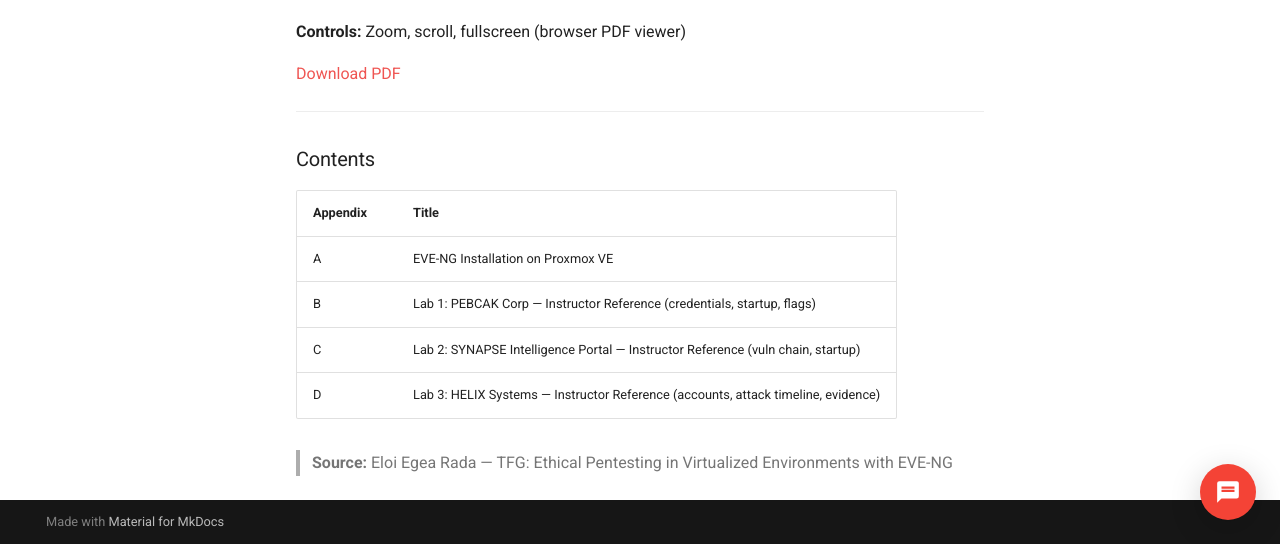
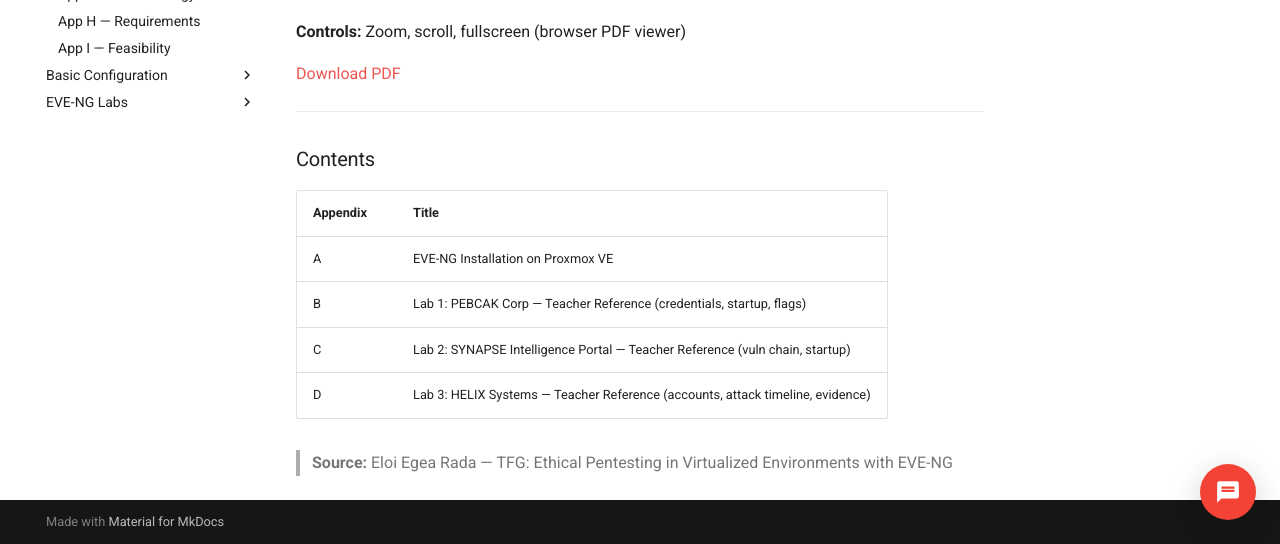
Before and after one commit to TheEgea/TFG, an MkDocs documentation site: the page built from docs/web/docs/assets/official_Documents/annexos.md, in a window 1280 px wide and 900 px high, scrolled down 679 px, cut to the strip 356-900 px from the top of the window. Built offline with MkDocs 1.6.1 and Material for MkDocs 9.7.7, drawn with Linux system fonts in a browser that asks for light colours; comment, search, counter and statistics services are not loaded; some of the changed lines change nothing that is shown; some of the changed text lies outside the part shown.

Commit message:
fix(web): restructure nav + fix site_url case + Teacher in annexos
- Thesis Documentation section now contains Memory (Vol I), Appendices (Vol II)
  and all App A-I individual pages (annexes moved out of separate top-level section)
- Removed Feasibility Study from nav (Ch6 is part of Vol I / memory-main.pdf)
- site_url: TheEgea.github.io -> theegea.github.io
- annexos.md: Instructor Reference -> Teacher Reference

```diff
--- a/docs/web/docs/assets/official_Documents/annexos.md
+++ b/docs/web/docs/assets/official_Documents/annexos.md
@@ -18,8 +18,8 @@
 | Appendix | Title |
 |----------|-------|
 | A | EVE-NG Installation on Proxmox VE |
-| B | Lab 1: PEBCAK Corp — Instructor Reference (credentials, startup, flags) |
-| C | Lab 2: SYNAPSE Intelligence Portal — Instructor Reference (vuln chain, startup) |
-| D | Lab 3: HELIX Systems — Instructor Reference (accounts, attack timeline, evidence) |
+| B | Lab 1: PEBCAK Corp — Teacher Reference (credentials, startup, flags) |
+| C | Lab 2: SYNAPSE Intelligence Portal — Teacher Reference (vuln chain, startup) |
+| D | Lab 3: HELIX Systems — Teacher Reference (accounts, attack timeline, evidence) |
 
 > **Source:** Eloi Egea Rada — TFG: Ethical Pentesting in Virtualized Environments with EVE-NG
--- a/docs/web/mkdocs.yml
+++ b/docs/web/mkdocs.yml
@@ -1,7 +1,7 @@
 site_name: Ethical Pentesting with EVE-NG
 site_description: Bachelor's Thesis - Virtual labs for cybersecurity training
 site_author: Eloi Egea Rada
-site_url: https://TheEgea.github.io/TFG
+site_url: https://theegea.github.io/TFG
 repo_url: https://github.com/TheEgea/TFG
 edit_uri: edit/main/docs/web/docs/
 
@@ -35,8 +35,16 @@
   - Home: index.md
   - Thesis Documentation:
       - Memory (Vol I): assets/official_Documents/memory.md
-      - Feasibility Study: assets/official_Documents/feasibility.md
-      - Appendices: annexos/index.md
+      - Appendices (Vol II): assets/official_Documents/annexos.md
+      - App A — EVE-NG Installation: annexos/app-a/index.md
+      - App B — Lab 1 Reference: annexos/app-b/index.md
+      - App C — Lab 2 Reference: annexos/app-c/index.md
+      - App D — Lab 3 Reference: annexos/app-d/index.md
+      - App E — Platforms: annexos/app-e/index.md
+      - App F — Objectives & KPIs: annexos/app-f/index.md
+      - App G — Methodology: annexos/app-g/index.md
+      - App H — Requirements: annexos/app-h/index.md
+      - App I — Feasibility: annexos/app-i/index.md
   - Basic Configuration:
       - Selected ISOs: assets/init_configs/selected-isos/index.md
       - Router (VyOS): assets/init_configs/Router.md
@@ -66,17 +74,6 @@
           - Server-Web (helix-web): labs/lab3/server-web.md
           - Server-DB (helix-db): labs/lab3/server-db.md
           - Evidence Walkthrough: labs/lab3/walkthrough.md
-  - Appendices:
-      - Overview: annexos/index.md
-      - "App A — EVE-NG Installation": annexos/app-a/index.md
-      - "App B — Lab 1 Reference": annexos/app-b/index.md
-      - "App C — Lab 2 Reference": annexos/app-c/index.md
-      - "App D — Lab 3 Reference": annexos/app-d/index.md
-      - "App E — Platforms": annexos/app-e/index.md
-      - "App F — Objectives & KPIs": annexos/app-f/index.md
-      - "App G — Methodology": annexos/app-g/index.md
-      - "App H — Requirements": annexos/app-h/index.md
-      - "App I — Feasibility": annexos/app-i/index.md
 #  - Pentest Labs:
 #      - Reconnaissance: labs/recon.md
 #      - Web Vulns: labs/web-vulns.md
```
